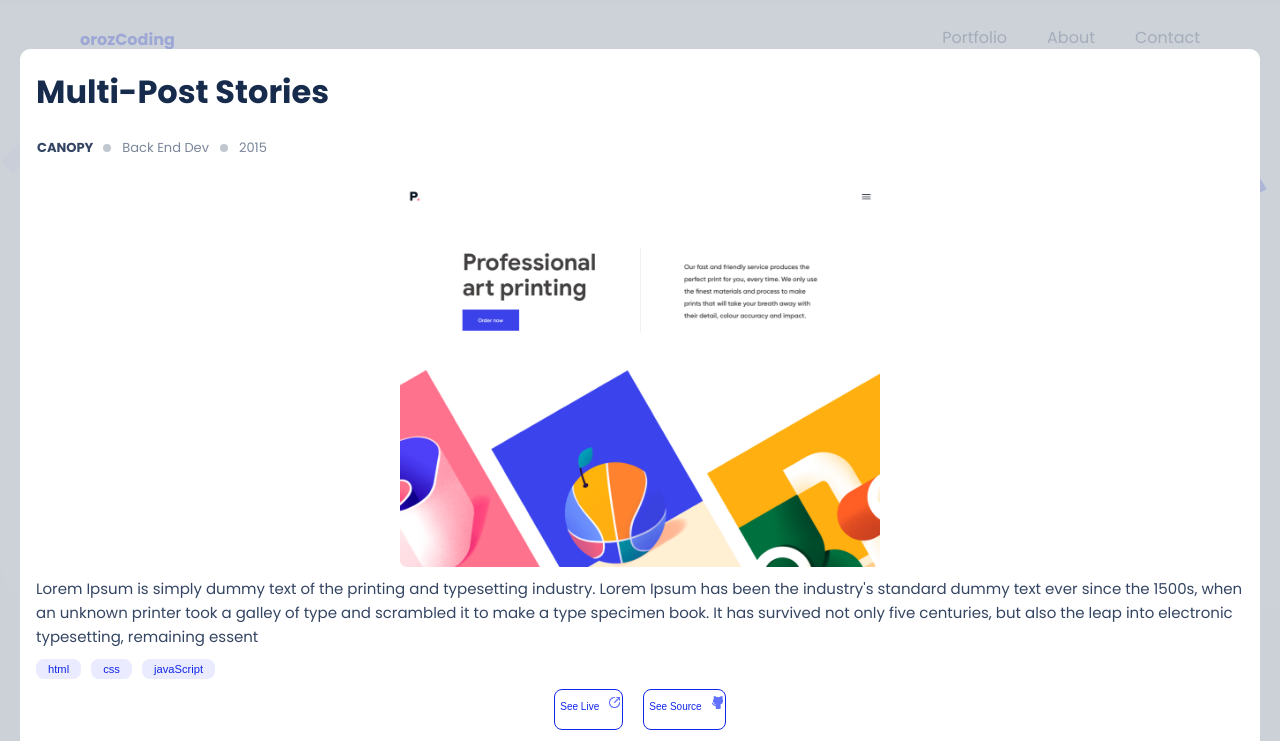
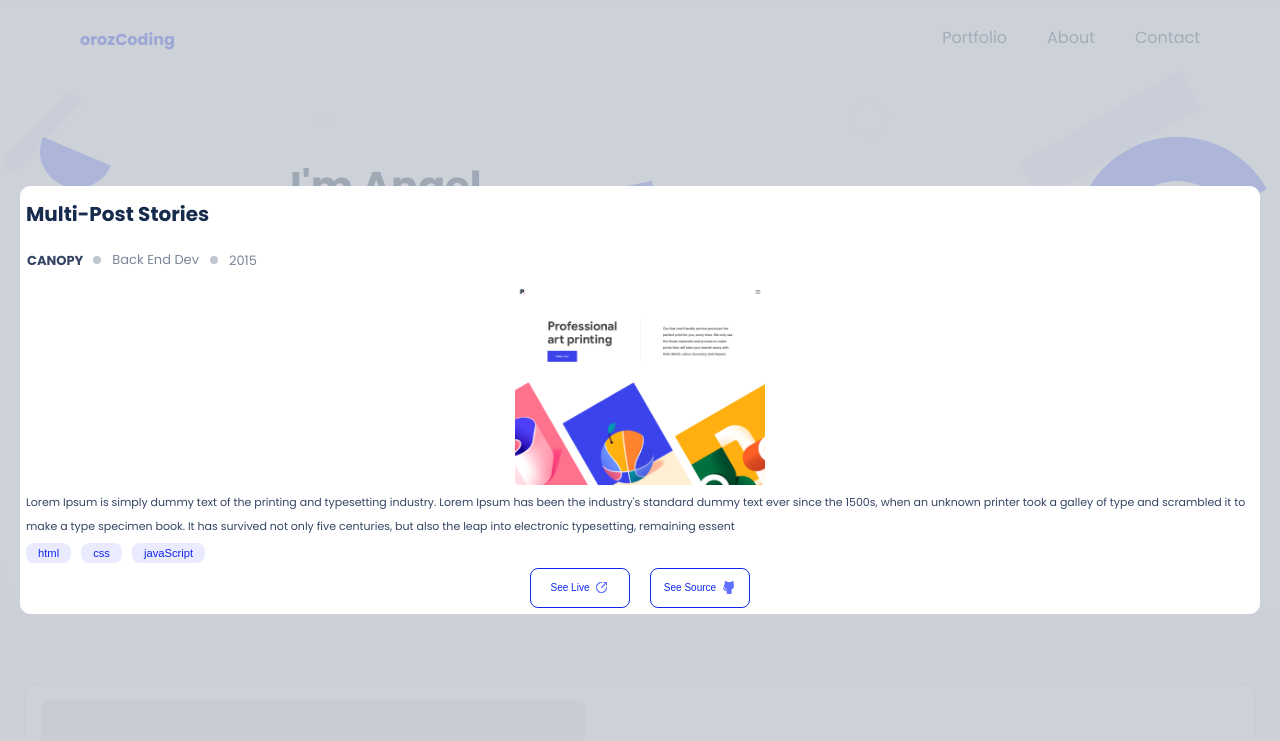
Before and after one commit to orozCoding/myportfolio, a plain HTML site: page index.html in a window 1280 px wide. Shown: the top 741 px of the page. Drawn offline with Linux system fonts and the light colour scheme.

Commit message:
CSS → Update modal style

```diff
--- a/css/styles.css
+++ b/css/styles.css
@@ -699,24 +699,23 @@ button:hover {
 }
 
 #modal {
+  display: inline-flex;
   position: absolute;
   top: 20px;
   right: 20px;
   bottom: 20px;
   left: 20px;
-  z-index: 10;
   align-items: center;
+  justify-content: center;
 }
 
 .modal-container {
   display: flex;
-  flex-shrink: 1;
   flex-direction: column;
   justify-content: space-between;
   align-items: space-between;
-  padding: 20px 15px 20px 15px;
-  gap: 10px;
-  min-width: none;
+  padding: 5px 5px 5px 5px;
+  gap: 5px;
   background-color: #fff;
   border: 1px solid #fff;
   border-radius: 10px;
@@ -731,7 +730,7 @@ button:hover {
 }
 
 .modal-container .work-title {
-  font-size: 32px;
+  font-size: 20px;
 }
 
 .modal-container .work-info,
@@ -742,12 +741,11 @@ button:hover {
 }
 
 .modal-container .work-description {
-  font-size: 15px;
-  line-height: 24px;
+  font-size: 11px;
 }
 
 .modal-container .modal-preview {
-  max-width: 95%;
+  width: 250px;
   align-self: center;
 }
 
@@ -761,17 +759,25 @@ button:hover {
 }
 
 .modal-buttons button {
-  width: fit-content;
-  padding-top: 5px;
-  padding-right: 0px;
-  padding-left: 0px;
+  display: flex;
+  align-items: center;
+  flex-direction: row;
 }
 
 .modal-buttons button p {
   margin: 0;
-  padding-right: 5px;
-  padding-left: 5px;
   font-size: 10px;
+}
+
+.modal-buttons .work-button {
+  display: flex;
+  flex-direction: row;
+  justify-content: center;
+  margin: 0;
+  padding: 0;
+  width: 100px;
+  height: 40px;
+  gap: 5px;
 }
 
 .modal-buttons img {
```
